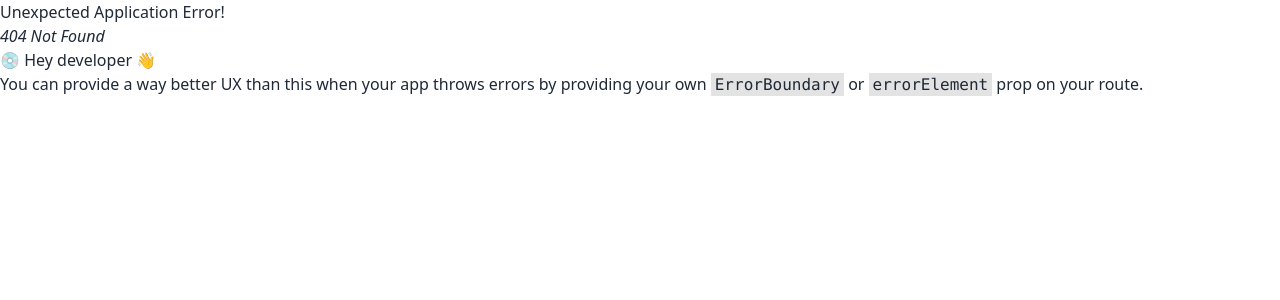
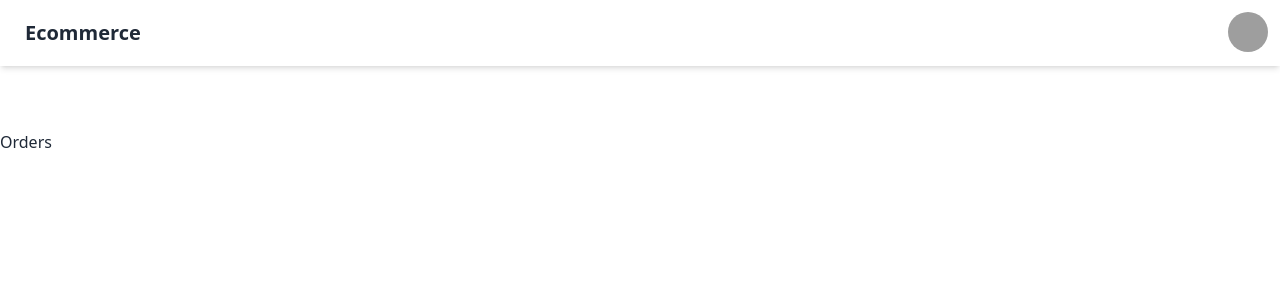
Before and after one commit to dev-ruchi/react-e-store, a React (Vite) app: page /orders in a window 1280 px wide. Before the commit this address had no page. Shown: the top 300 px of the page. Built offline with nearby package versions, Linux system fonts and the light colour scheme; grey boxes are pictures that could not be loaded.

Commit message:
refactor

```diff
--- a/src/components/CheckOut.jsx
+++ b/src/components/CheckOut.jsx
@@ -33,7 +33,7 @@ const CheckOut = () => {
         status: "pending",
       })
       .then((response) => {
-        console.log(response.data);
+        window.location = `http://localhost:8080/payment/${response.data.id}`
       });
   }
 
--- /dev/null
+++ b/src/components/Orders.jsx
@@ -0,0 +1,11 @@
+import React from 'react'
+
+function Orders() {
+  return (
+    <div>
+      Orders
+    </div>
+  )
+}
+
+export default Orders
--- a/src/components/ProductList.jsx
+++ b/src/components/ProductList.jsx
@@ -18,7 +18,8 @@ const ProductList = () => {
 
   return (
     <div className="grid md:grid-cols-2 xl:grid-cols-3 auto-rows-fr w-fit mx-auto gap-16">
-      {products.map((product) => (
+      {Array.isArray(products) && products.length > 0 ? (
+        products.map((product) => (
           <div
             key={`product-${product.id}`}
             className="card w-80 bg-base-100 shadow-xl"
@@ -31,13 +32,6 @@ const ProductList = () => {
               />
             </figure>
             <div className="card-body p-6">
-            {/* <button
-              title="Delete"
-              className="btn btn-error btn-sm ml-auto"
-              onClick={() => deleteProduct(product.id)}
-            >
-              X
-            </button> */}
               <h2
                 className="card-title text-2xl font-bold text-gray-800 line-clamp-1"
                 title={product.title}
@@ -67,7 +61,10 @@ const ProductList = () => {
               </Link>
             </div>
           </div>
-      ))}
+        ))
+      ) : (
+        <p>No product found.</p>
+      )}
     </div>
   );
 };
--- a/src/main.jsx
+++ b/src/main.jsx
@@ -9,6 +9,7 @@ import Layout from "./components/Layout.jsx";
 import Signup from "./auth/Signup.jsx";
 import Login from "./auth/Login.jsx";
 import CheckOut from "./components/CheckOut.jsx";
+import Orders from "./components/Orders.jsx";
 
 const router = createBrowserRouter([
   {
@@ -35,6 +36,10 @@ const router = createBrowserRouter([
         path: "/checkout/:id/",
         element: <CheckOut />,
       },
+      {
+        path: "/orders",
+        element: <Orders />,
+      },
     ],
   },
 ]);
```
Lines whose indentation alone changed are shown as unchanged.
